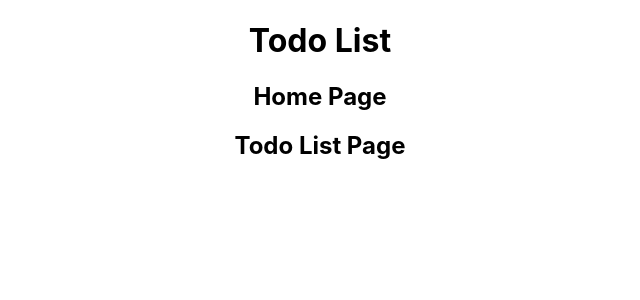
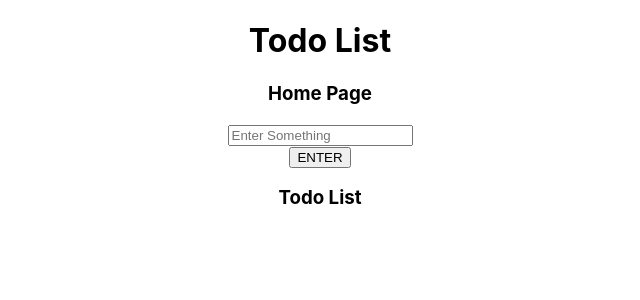
Before and after one commit to jlugo5/Todo-List, a React (Create React App) app in the folder todo_list/: page / in a window 1280 px wide. Shown: the top 300 px of the page, without its empty margins (320-960 px from the left). Built offline with nearby package versions, Linux system fonts and the light colour scheme.

Commit message:
Todo List v0.1

```diff
--- a/todo_list/src/App.js
+++ b/todo_list/src/App.js
@@ -9,14 +9,16 @@
 
 import './App.css'
 import React from 'react'
+import HomePage from './pages/homepage/homepage.component'
+import TodoList from './pages/todolist/todo-list.component'
 
 class App extends React.Component{
   render(){
     return(
       <div className='App'>
         <h1>Todo List</h1>
-        <h2>Home Page</h2>
-        <h2>Todo List Page</h2>
+        <HomePage />
+        <TodoList />
       </div>
 
     )
--- /dev/null
+++ b/todo_list/src/components/custom-button/custom-button.component.jsx
@@ -0,0 +1,7 @@
+const CustomButton = ({children,...otherProps}) => (
+    <div>
+        <button {...otherProps} >{children}</button>
+    </div>
+)
+
+export default CustomButton
--- /dev/null
+++ b/todo_list/src/components/input-box/input-box.component.jsx
@@ -0,0 +1,9 @@
+
+const InputBox = (props) => (
+    <div>
+        <input type="text" placeholder='Enter Something' onChange={props.handleChange}/>
+    </div>
+)
+
+
+export default InputBox
--- a/todo_list/src/index.js
+++ b/todo_list/src/index.js
@@ -4,9 +4,20 @@ import './index.css';
 import App from './App';
 import reportWebVitals from './reportWebVitals';
 
+import {BrowserRouter} from 'react-router-dom'
+
+import {Provider} from 'react-redux'
+
+import store from './redux/store'
+
 ReactDOM.render(
   <React.StrictMode>
-    <App />
+    <Provider store={store}>
+      <BrowserRouter>
+        <App />
+      </BrowserRouter>
+    </Provider>
+
   </React.StrictMode>,
   document.getElementById('root')
 );
--- /dev/null
+++ b/todo_list/src/pages/homepage/homepage.component.jsx
@@ -0,0 +1,36 @@
+import CustomButton from "../../components/custom-button/custom-button.component";
+import InputBox from "../../components/input-box/input-box.component";
+import { addTodo, setTodo } from "../../redux/todolist/todolist.action";
+import {connect} from 'react-redux'
+
+
+const HomePage = ({todo, addTodo}) => {
+    const handleChange = event => {
+        todo = event.target.value
+        setTodo(todo)
+        console.log(todo)
+    }
+
+
+    return(<div>
+        <h3>Home Page</h3>
+        <InputBox handleChange={handleChange}/>
+        <CustomButton onClick={() => addTodo({todo})}>ENTER</CustomButton>
+    </div>)
+}
+
+
+const mapStateToProps = ({todo:{todo}}) => (
+    {
+        todo
+    }
+)
+
+const mapDispatchtoProps = dispatch => (
+    {
+        addTodo: todo => dispatch(addTodo(todo)),
+        setTodo: todo => dispatch(setTodo(todo))
+    }
+)
+
+export default connect(mapStateToProps,mapDispatchtoProps)(HomePage)
--- /dev/null
+++ b/todo_list/src/pages/todolist/todo-list.component.jsx
@@ -0,0 +1,18 @@
+import {connect} from 'react-redux'
+
+const TodoList = ({todoList}) => {
+    let x = 1
+    return(<div>
+        <h3>Todo List</h3>
+        {
+            //todoList.map(todo => <h4 key={x++}>{todo}</h4>)
+        }
+    </div>)
+}
+
+const mapStateToProps= ({todo}) => (
+    {
+        todoList: todo.todoList
+    }
+)
+export default connect(mapStateToProps,null)(TodoList)
--- /dev/null
+++ b/todo_list/src/redux/root-reducer.js
@@ -0,0 +1,9 @@
+import {combineReducers} from 'redux'
+import todoListReducer from './todolist/todolist.reducer'
+
+const rootReducer = combineReducers({
+    todo: todoListReducer
+
+})
+
+export default rootReducer
--- /dev/null
+++ b/todo_list/src/redux/store.js
@@ -0,0 +1,10 @@
+import {applyMiddleware, createStore} from 'redux'
+import rootReducer from './root-reducer'
+
+import logger from 'redux-logger'
+
+const middlewares = [logger]
+
+const store = createStore(rootReducer, applyMiddleware(...middlewares))
+
+export default store
--- /dev/null
+++ b/todo_list/src/redux/todolist/todolist.action.js
@@ -0,0 +1,13 @@
+export const addTodo = (todo) => (
+    {
+        type: "ADD_TODO",
+        payload: todo
+    }
+)
+
+export const setTodo = (todo) =>(
+    {
+        type: "SET_TODO",
+        payload: todo
+    }
+)
--- /dev/null
+++ b/todo_list/src/redux/todolist/todolist.reducer.js
@@ -0,0 +1,24 @@
+const INITIAL_STATE = {
+    todo:'',
+    todoList: []
+}
+
+const todoListReducer = (state = INITIAL_STATE, action) => {
+    switch (action.type) {
+        case "ADD_TODO":
+            return{
+                ...state,
+                todoList: [...state.todoList,...action.payload]
+            }
+            case "SET_TODO":
+                return{
+                    ...state,
+                    todo: action.payload
+                }
+
+        default:
+            return state
+    }
+}
+
+export default todoListReducer
```
Also changed, not shown: 1 other file (tests, documents, lock files or other folders).
